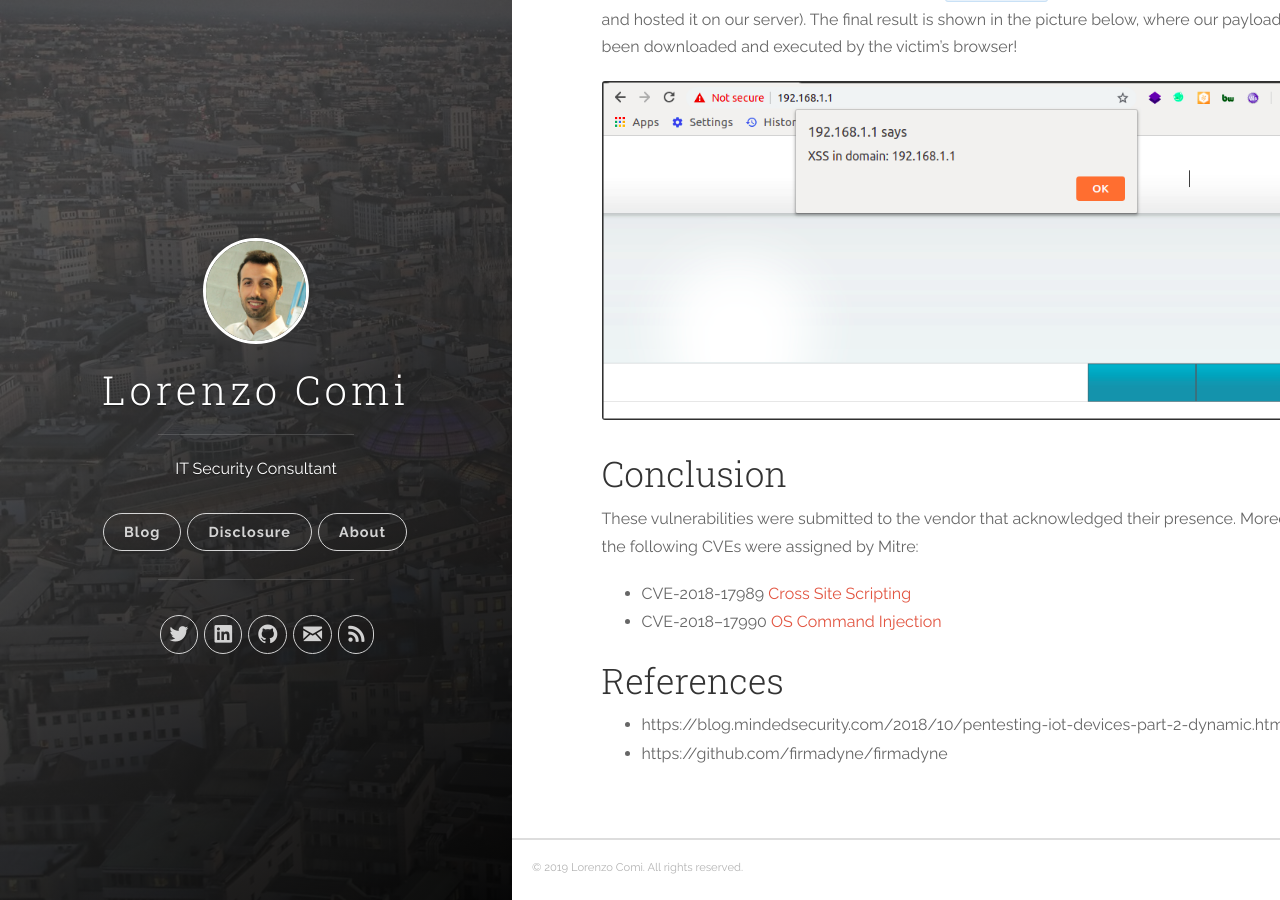
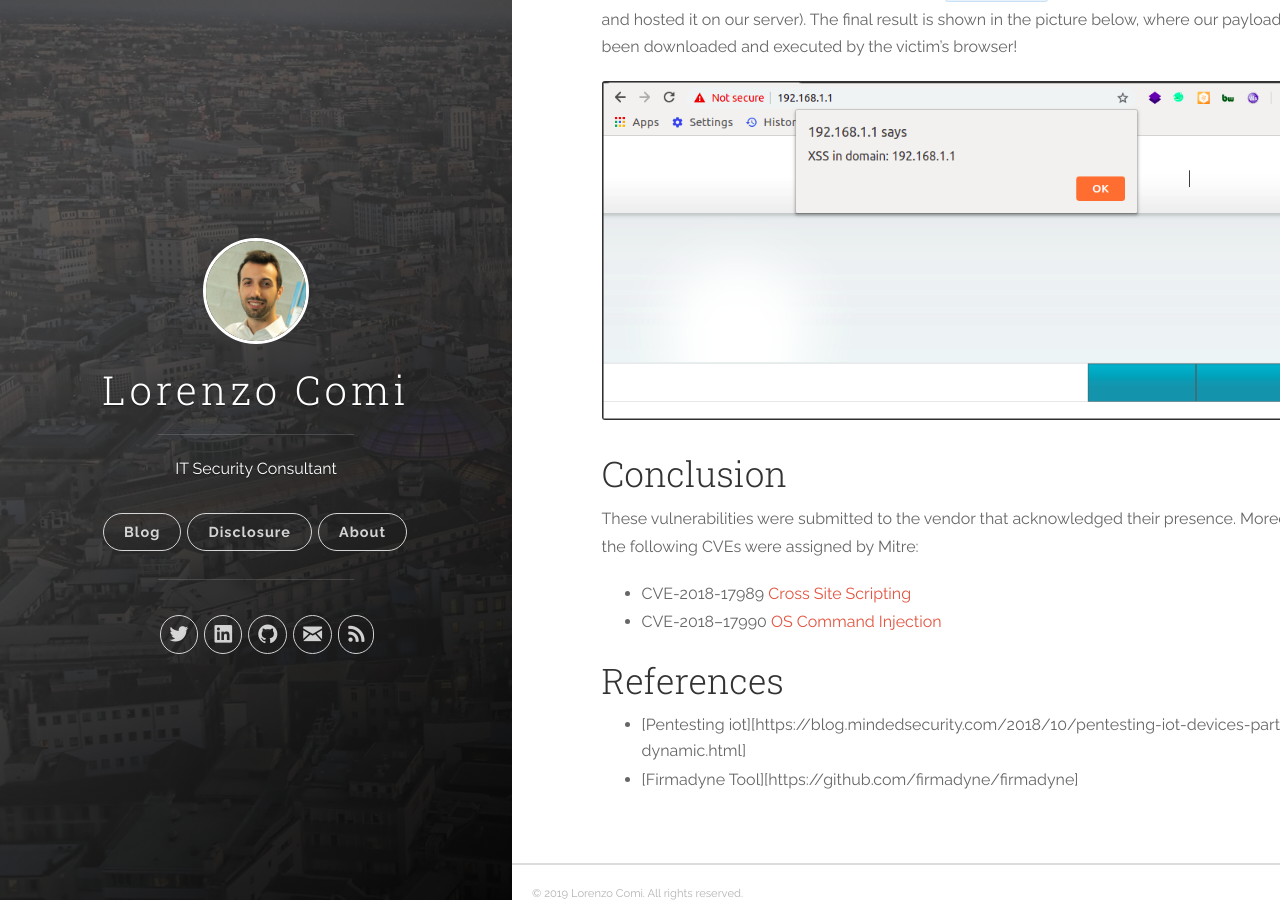
Before and after one commit to c0mix/c0mix.github.io, a Jekyll site: the page built from _posts/2019-01-24-D-Link-DIR-3782-SecAdvisory:-OS-Command-Injection-and-Stored-XSS.markdown, in a window 1280 px wide and 900 px high, scrolled down 9065 px. Built offline with Jekyll 4.4.1, drawn with Linux system fonts in a browser that asks for light colours.

Commit message:
Update 2019-01-24-D-Link-DIR-3782-SecAdvisory:-OS-Command-Injection-and-Stored-XSS.markdown

```diff
--- a/_posts/2019-01-24-D-Link-DIR-3782-SecAdvisory:-OS-Command-Injection-and-Stored-XSS.markdown
+++ b/_posts/2019-01-24-D-Link-DIR-3782-SecAdvisory:-OS-Command-Injection-and-Stored-XSS.markdown
@@ -156,8 +156,8 @@
 - CVE-2018–17990 [OS Command Injection][CVE-2018-17990]
 
 ## References
-- https://blog.mindedsecurity.com/2018/10/pentesting-iot-devices-part-2-dynamic.html
-- https://github.com/firmadyne/firmadyne
+- [Pentesting iot][https://blog.mindedsecurity.com/2018/10/pentesting-iot-devices-part-2-dynamic.html]
+- [Firmadyne Tool][https://github.com/firmadyne/firmadyne]
 
 [descDlink]:        https://eu.dlink.com/it/it/products/dsl-3782-wireless-ac1200-dual-band-vdsl-adsl-modem-router
 [CVE-2018-8898]:    https://www.exploit-db.com/exploits/44657
```
